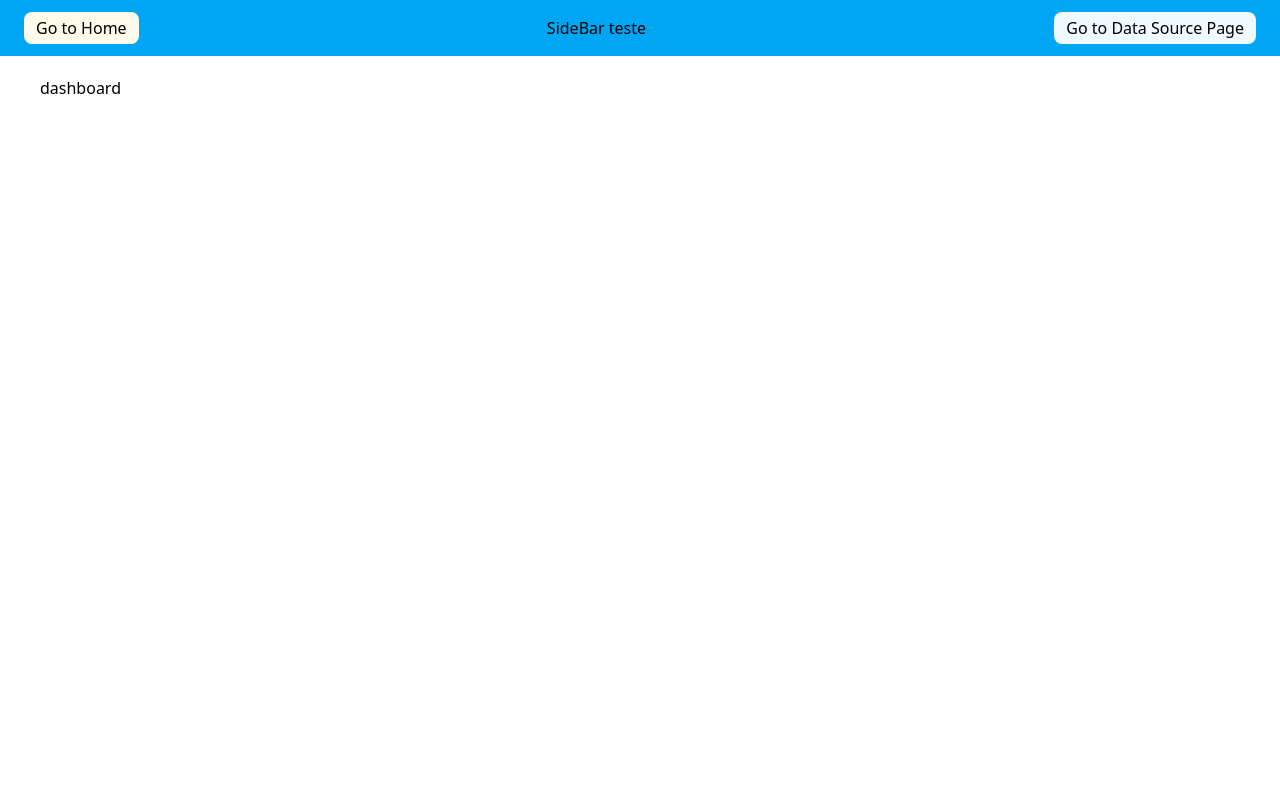
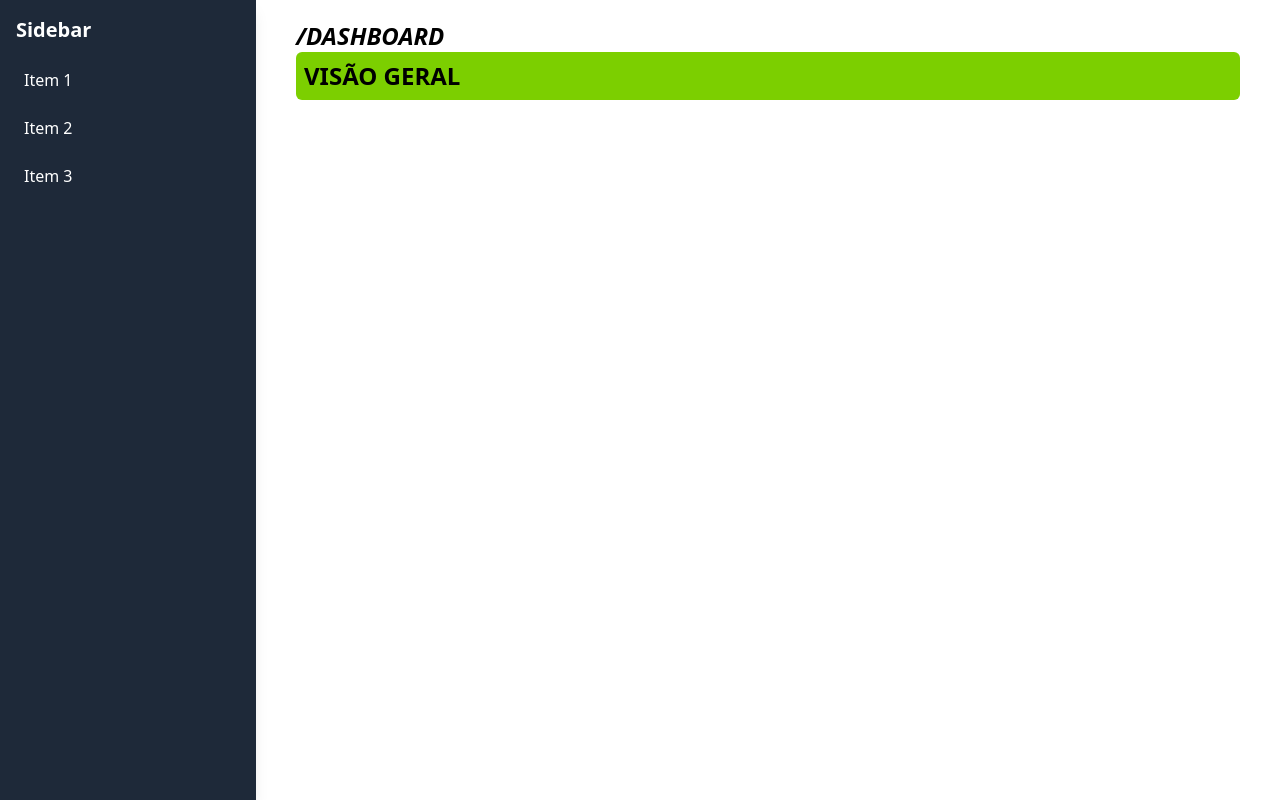
Before and after one commit to ciep-cgm-pvh/bi-portal-frontend, a React (Vite) app: page /dashboard in a window 1280 px wide. Built offline with nearby package versions, Linux system fonts and the light colour scheme.

Commit message:
Dynamic Layout just because

```diff
--- a/src/data/NavLinksData.tsx
+++ b/src/data/NavLinksData.tsx
@@ -1,9 +1,9 @@
 // src/data/navLinks.tsx
 import { BarChart2, Database, FileText } from "lucide-react";
 import type { NavLinkInterface } from "../interfaces/navLinksInterface";
-import Dashboard from '../pages/Dashboard';
-import DataSource from '../pages/DataSource';
-import Reports from '../pages/Reports';
+import Dashboard from '../pages/Dashboard/Dashboard';
+import DataSource from '../pages/DataSource/DataSource';
+import Reports from '../pages/Reports/Reports';
 export const navLinks: NavLinkInterface[] = [
   {
     title: "Dashboard",
--- a/src/layouts/LayoutBase.tsx
+++ /dev/null
@@ -1,29 +0,0 @@
-import { Link, Outlet } from 'react-router-dom';
-import NavBarMobile from '../components/navbar/NavBarMobile';
-import useIsMobile from '../hooks/useIsMobile';
-
-export default function Layout() {
-  const isMobile = useIsMobile();
-
-  return(
-    <div className='flex flex-col w-full h-dvh'>
-      {!isMobile ? <SidebarTeste /> : <NavBarMobile />}
-
-      <section className='px-10 py-5 -z-10 h-full'>
-        <Outlet />
-      </section>
-    </div>
-  )
-}
-
-const SidebarTeste = () => {
-  return(
-    <section className='px-6 py-3 bg-sky-500'>
-      <div className='flex justify-between items-center'>
-        <Link to="/home" className='bg-amber-50 px-3 py-1 rounded-lg'>Go to Home</Link>
-        <p>SideBar teste</p>
-        <Link to="/datasource" className='bg-sky-50 px-3 py-1 rounded-lg'>Go to Data Source Page</Link>
-      </div>
-    </section>
-  )
-}
--- /dev/null
+++ b/src/layouts/LayoutBase/LayoutBase.tsx
@@ -0,0 +1,31 @@
+import { Outlet } from 'react-router-dom';
+import NavBarMobile from '../../components/navbar/NavBarMobile';
+import useIsMobile from '../../hooks/useIsMobile';
+
+export default function Layout() {
+  const isMobile = useIsMobile();
+
+  return(
+    <div
+    className={`flex ${isMobile ? 'flex-col' : 'flex-row'} w-full h-dvh`}>
+      {!isMobile ? <SidebarTeste /> : <NavBarMobile />}
+
+      <section className={`flex-1 px-10 py-5 overflow-auto ${isMobile ? 'w-full' : ''}`}>
+        <Outlet />
+      </section>
+    </div>
+  )
+}
+
+const SidebarTeste = () => {
+  return (
+    <aside className="w-64 bg-gray-800 text-white h-full p-4 shadow-lg">
+      <h2 className="text-xl font-bold mb-4">Sidebar</h2>
+      <ul className="space-y-2">
+        <li className="hover:bg-gray-700 p-2 rounded">Item 1</li>
+        <li className="hover:bg-gray-700 p-2 rounded">Item 2</li>
+        <li className="hover:bg-gray-700 p-2 rounded">Item 3</li>
+      </ul>
+    </aside>
+  );
+};
--- a/src/pages/Dashboard.tsx
+++ /dev/null
@@ -1,5 +0,0 @@
-export default function Dashboard() {
-  return(
-    <div>dashboard</div>
-  )
-}
--- /dev/null
+++ b/src/pages/Dashboard/Dashboard.tsx
@@ -0,0 +1,12 @@
+import { OverView } from './Sections/OverView';
+
+export default function Dashboard() {
+  return(
+   <>
+    {/* Main component */}
+    <h1 className='text-2xl font-bold italic'>/DASHBOARD</h1>
+    {/* Sections as sub-components */}
+    <OverView/>
+   </>
+  )
+}
--- /dev/null
+++ b/src/pages/Dashboard/Sections/OverView.tsx
@@ -0,0 +1,9 @@
+export const OverView = () => {
+  return (
+    <>
+      <h1
+      className='text-2xl font-bold bg-lime-500 rounded-md p-2 mb-4 text-left'
+      >VISÃO GERAL</h1>
+    </>
+  )
+}
--- a/src/pages/NotFound.tsx
+++ b/src/pages/NotFound/NotFound.tsx
@@ -1,6 +1,6 @@
+import { BiError } from "react-icons/bi";
 import { Link } from 'react-router-dom';
-import { navLinks } from './../data/NavLinksData';
-import { BiError } from "react-icons/bi";
+import { navLinks } from '../../data/NavLinksData';
 
 const dashboardLink = navLinks.find((link) => link.title === "Dashboard");
 
--- a/src/routes/Router.tsx
+++ b/src/routes/Router.tsx
@@ -1,9 +1,9 @@
 // routes/Router.tsx
 import { Navigate, Route, Routes } from "react-router-dom";
 import getNavLinks from "../data/NavLinksData";
-import LayoutBase from '../layouts/LayoutBase';
-import Home from "../pages/Home";
-import NotFound from "../pages/NotFound";
+import LayoutBase from '../layouts/LayoutBase/LayoutBase';
+import Home from "../pages/Home/Home";
+import NotFound from "../pages/NotFound/NotFound";
 
 function Router() {
   const navLinks = getNavLinks();
```
Also changed, not shown: src/pages/DataSource/DataSource.tsx (renamed from src/pages/DataSource.tsx), src/pages/Home/Home.tsx (renamed from src/pages/Home.tsx), src/pages/Reports/Reports.tsx (renamed from src/pages/Reports.tsx).
